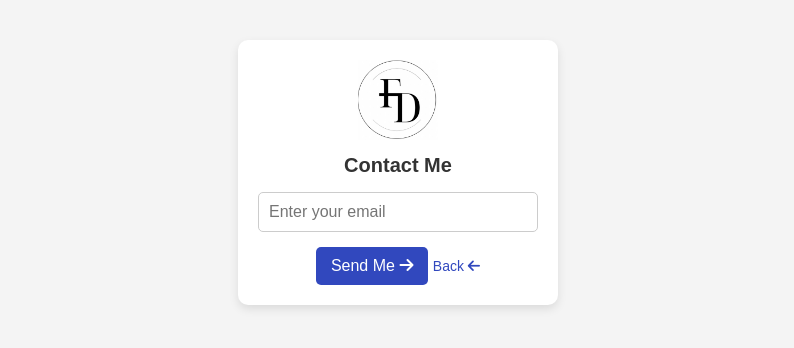
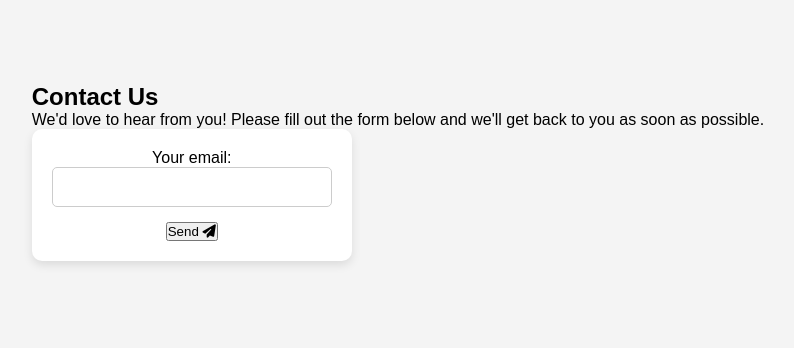
Before and after one commit to Panagiwthsbarruku/Front-End, a plain HTML site: page contact.html in a window 1280 px wide. Shown: the part 228-576 px from the top of the page, without its empty margins (242-1036 px from the left). Drawn offline with Linux system fonts and the light colour scheme.

Commit message:
Update contact.html

```diff
--- a/contact.html
+++ b/contact.html
@@ -6,23 +6,24 @@
     <link rel="stylesheet" href="https://cdnjs.cloudflare.com/ajax/libs/font-awesome/6.7.2/css/all.min.css">
     <link rel="website icon" type="img" href="MyLogo.jpg">
     <link rel="stylesheet" href="contact.css">
-      <link rel="stylesheet" href="contact.php">
-
     <title>contact</title>
 </head>
 <body>
-    <form action="contact.php" method="post">
-        <img src="MyLogo.jpg" alt="My personal logo" width="80">
-        <h3>Contact Me</h3>
-        <input type="email" name="email" placeholder="Enter your email" required>
-        <button type="submit" class="btn">Send Me
-            <i class="fa-solid fa-arrow-right"></i>
-        </button>
-<a href="index.html" class="back-btn">Back
-            <i class="fa-solid fa-arrow-left"></i>
-        </a>
-    </form>
-
+   <section class="contact" id="contact">
+        <div class="container">
+          <h2>Contact Us</h2>
+          <p>We'd love to hear from you! Please fill out the form below and we'll get back to you as soon as possible.</p>
+          <form
+          action="https://formspree.io/f/xvgarlbe" method="POST"enctype="multipart/form-data">
+          <label>Your email:
+            <input type="email" name="email">
+          </label>
+          <button type="submit">Send
+            <i class="fa-solid fa-paper-plane"></i>
+          </button>
+        </form>
+        </div>
+      </section>
 </body>
-<script src="script.js"></script>
+<script src="button.js"></script>
 </html>
```
